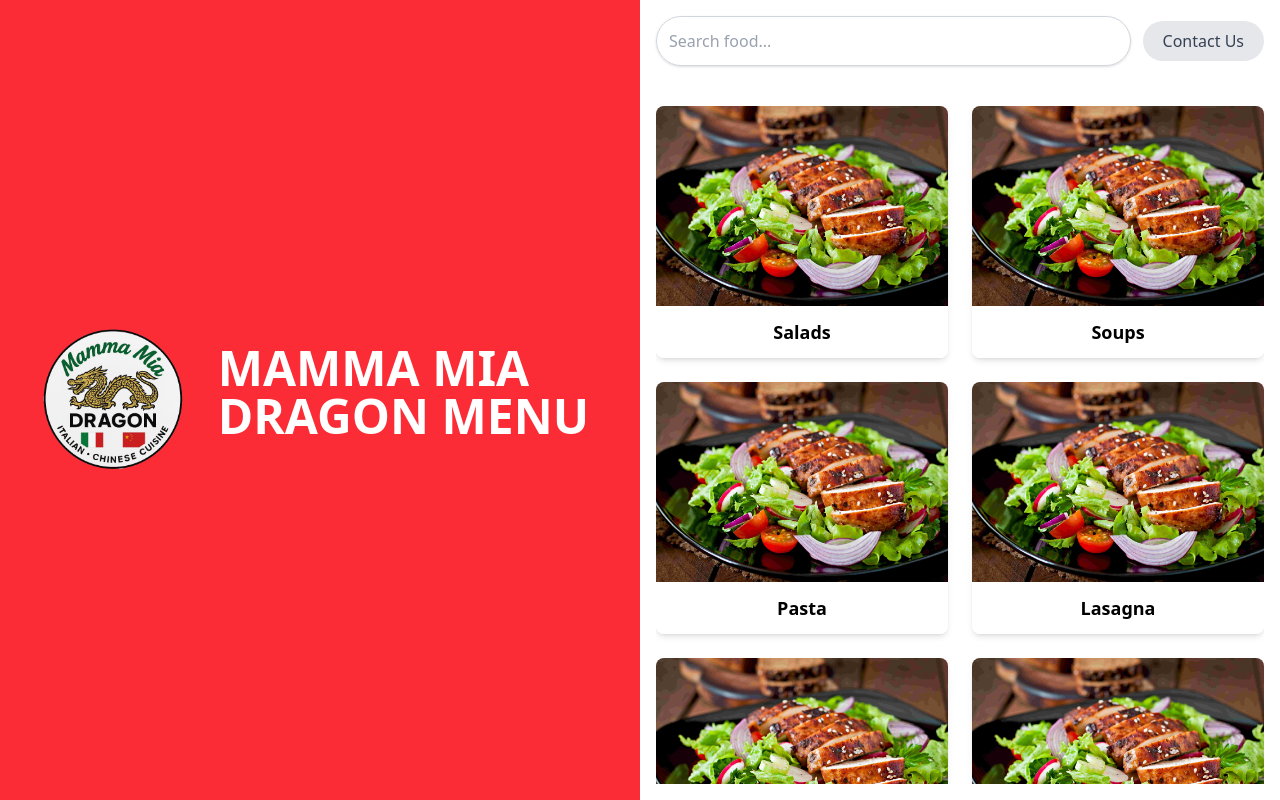
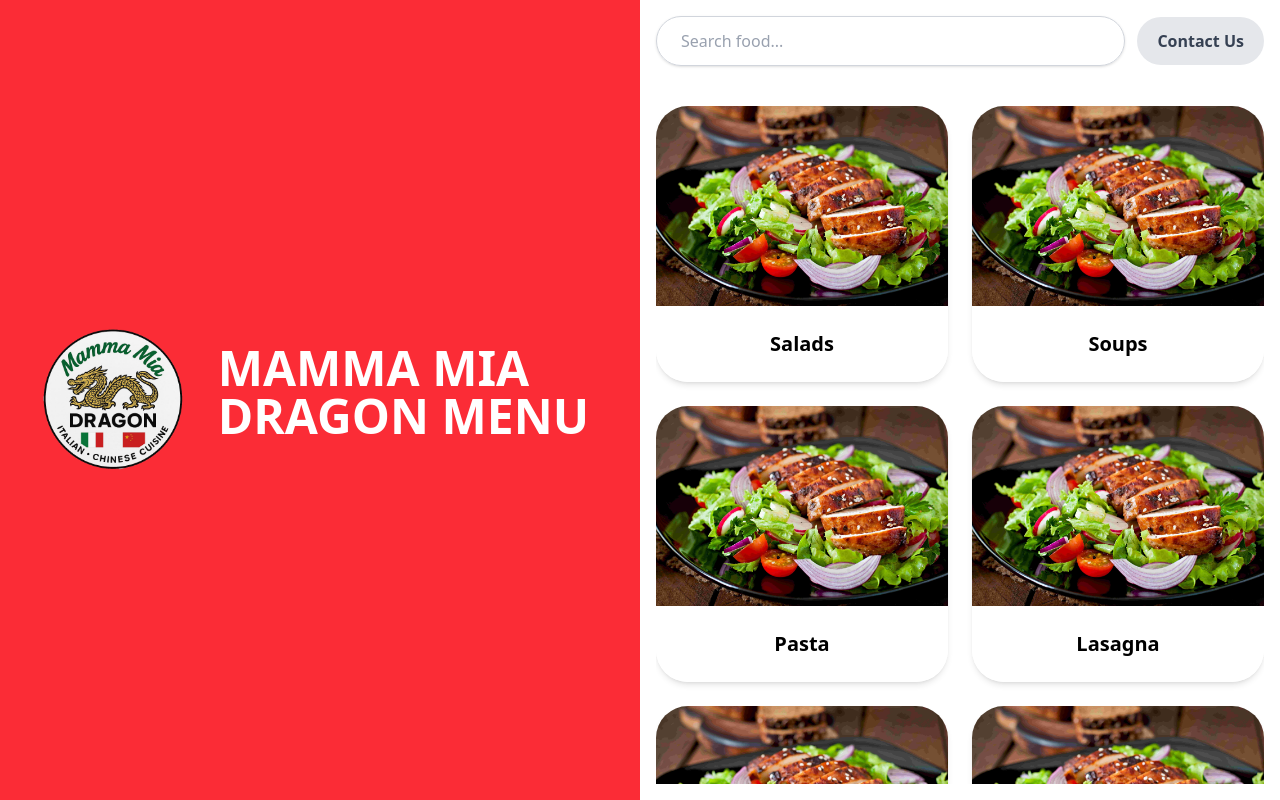
Before and after one commit to rukshan-premathilaka/mamma-mia-menu-page, a React (Vite) app: page / in a window 1280 px wide. Built offline with nearby package versions, Linux system fonts and the light colour scheme.

Commit message:
first commit

```diff
--- a/index.html
+++ b/index.html
@@ -4,8 +4,6 @@
     <meta charset="UTF-8" />
     <link rel="icon" type="image/svg+xml" href="/src/assets/64.png" />
     <meta name="viewport" content="width=device-width, initial-scale=1.0" />
-    <link href="https://fonts.googleapis.com/css2?family=Inter:wght@400;600;700;800&display=swap" rel="stylesheet" />
-
     <title>Mamma Mia Menu</title>
   </head>
   <body>
--- a/src/App.jsx
+++ b/src/App.jsx
@@ -97,7 +97,8 @@
                         disabled={showMenu}
                         className="
                                       flex-grow
-                                      p-3
+                                      py-3
+                                      px-6
                                       border
                                       border-gray-300
                                       rounded-full
@@ -117,9 +118,10 @@
                         aria-label="Show restaurant menu"
                         className="
                                       px-5
-                                      py-2
+                                      py-3
                                       bg-gray-200
                                       text-gray-700
+                                      font-bold
                                       rounded-full
                                       hover:bg-red-600
                                       hover:text-white
@@ -153,7 +155,7 @@
                         <>
                             <button
                                 onClick={handleBackToCategories}
-                                className="mb-4 px-4 py-2 bg-gray-200 rounded hover:bg-gray-300 cursor-pointer"
+                                className="mb-4 px-4 py-2 bg-gray-200 rounded-4xl hover:bg-gray-300 cursor-pointer"
                             >
                                 ← Back to Categories
                             </button>
--- a/src/right_side/Category.jsx
+++ b/src/right_side/Category.jsx
@@ -5,7 +5,7 @@
                 <div
                     key={cat.categoryId}
                     onClick={() => onSelectCategory(cat.categoryId)}
-                    className={`cursor-pointer rounded-lg overflow-hidden shadow-md transform transition-transform duration-300
+                    className={`cursor-pointer rounded-4xl overflow-hidden shadow-md transform transition-transform duration-300
             hover:scale-95 hover:shadow-xl
             ${cat.categoryId === selectedCategory ? "ring-4 ring-blue-400" : ""}
           `}
@@ -18,7 +18,7 @@
                         alt={cat.categoryName}
                         className="w-full h-50 object-cover"
                     />
-                    <div className="p-3 bg-white text-center font-semibold text-lg ">
+                    <div className="p-6 bg-white text-center font-semibold text-xl ">
                         {cat.categoryName}
                     </div>
                 </div>
--- a/src/right_side/FoodList.jsx
+++ b/src/right_side/FoodList.jsx
@@ -2,12 +2,12 @@
     if (!items.length) return <p>No food items found.</p>;
 
     return (
-        <div className="grid grid-cols-1 sm:grid-cols-2 md:grid-cols-3 gap-6">
+        <div className="grid sm:grid-cols-1 md:grid-cols-2 lg:grid-cols-3 gap-6">
             {items.map(item => (
                 <div
                     key={item.id}
                     onClick={() => onSelectFood(item)}
-                    className="cursor-pointer rounded-lg overflow-hidden shadow-md bg-white transform transition-transform duration-300 hover:scale-95 hover:shadow-xl"
+                    className="cursor-pointer rounded-2xl overflow-hidden shadow-md bg-white transform transition-transform duration-300 hover:scale-95 hover:shadow-xl"
                     role="button"
                     tabIndex={0}
                     onKeyDown={e => { if(e.key === 'Enter') onSelectFood(item) }}
--- a/src/right_side/RestaurantDetails.jsx
+++ b/src/right_side/RestaurantDetails.jsx
@@ -71,6 +71,9 @@
             <p className="text-center italic text-gray-400 select-none text-sm leading-relaxed">
                 Rate and Review on Google.
             </p>
+            <p className="text-center italic text-gray-400 select-none text-sm leading-relaxed">
+                &copy; 2023 Mamma Mia Chinese Dragon. <br/>All rights reserved.
+            </p>
         </div>
     );
 }
```
